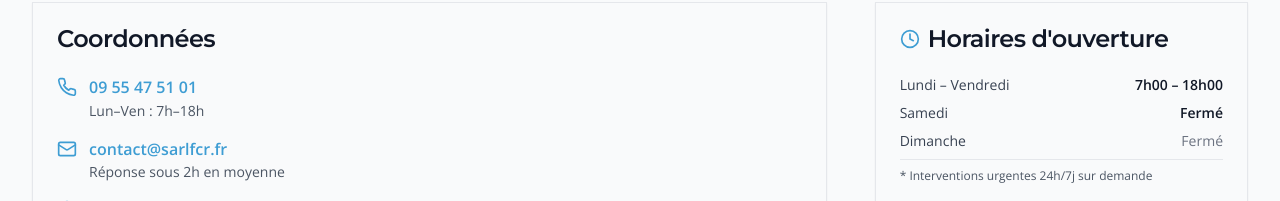
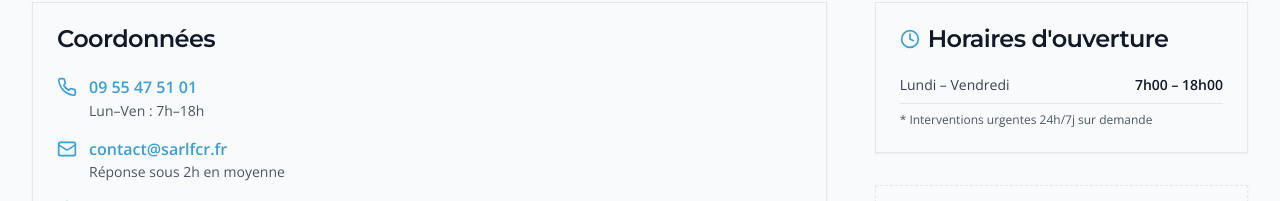
Before and after one commit to BilalRashid8/sarlfcr, a Next.js app: page /contact in a window 1280 px wide. Shown: the part 310-511 px from the top of the page. Built offline with nearby package versions, Linux system fonts and the light colour scheme.

Commit message:
Updated page.tsx

```diff
--- a/app/contact/page.tsx
+++ b/app/contact/page.tsx
@@ -125,8 +125,7 @@ export default function ContactPage() {
                 <CardContent>
                   <div className="space-y-2 text-sm">
                     <div className="flex justify-between"><span className="text-gray-700">Lundi – Vendredi</span><span className="font-semibold text-gray-900">7h00 – 18h00</span></div>
-                    <div className="flex justify-between"><span className="text-gray-700">Samedi</span><span className="font-semibold text-gray-900">Fermé</span></div>
-                    <div className="flex justify-between"><span className="text-gray-700">Dimanche</span><span className="text-gray-500">Fermé</span></div>
+
                     <div className="pt-2 border-t"><p className="text-xs text-gray-600">* Interventions urgentes 24h/7j sur demande</p></div>
                   </div>
                 </CardContent>
```
